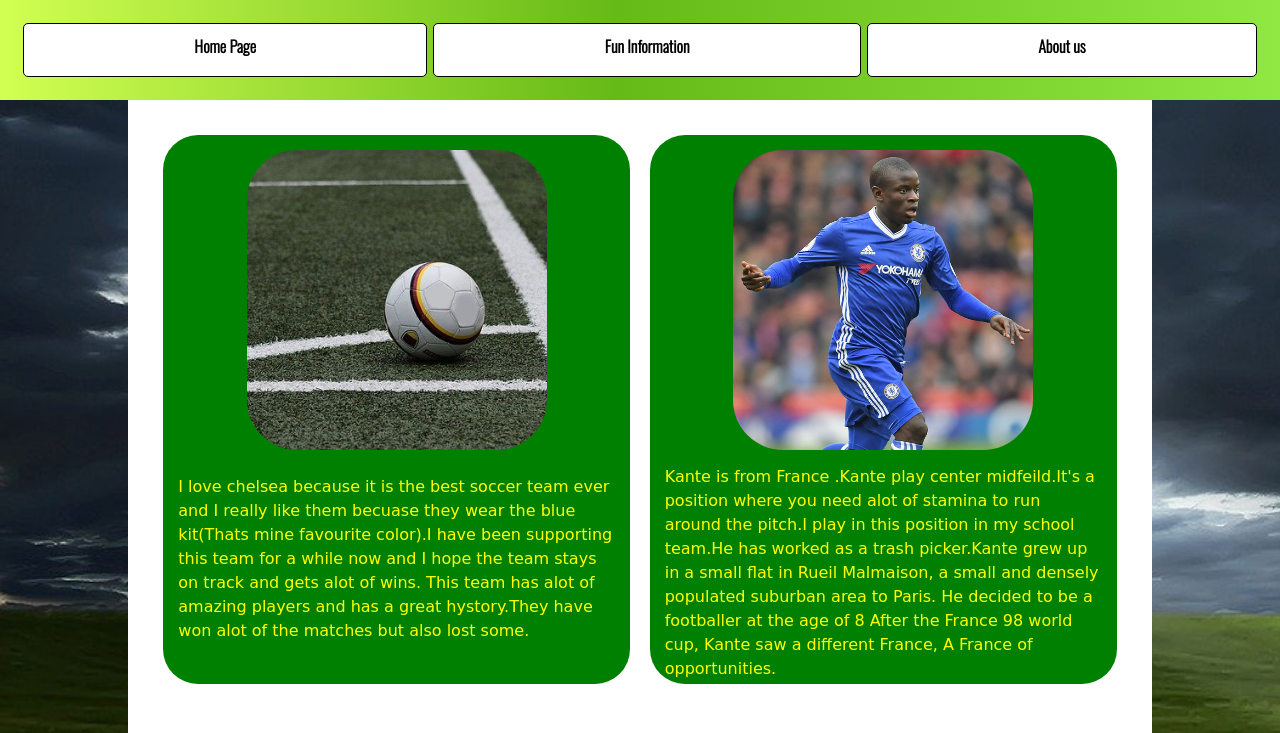
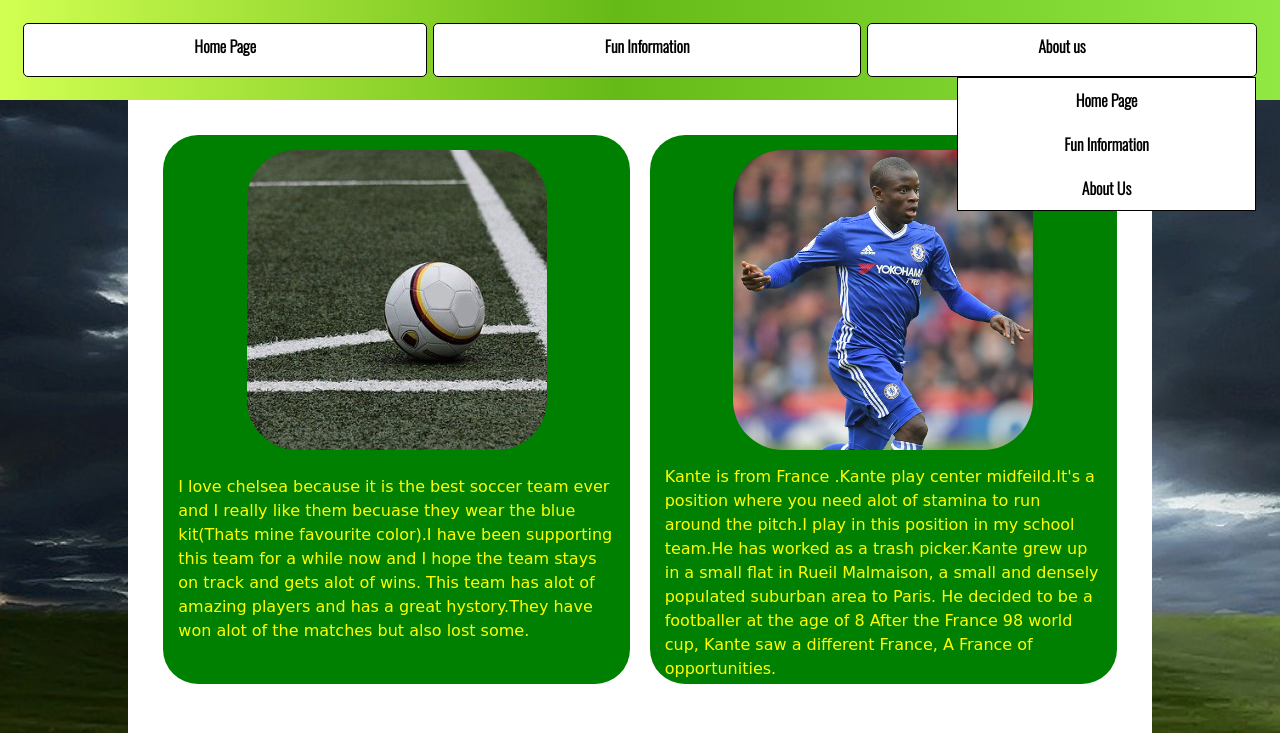
Before and after one commit to KevinGutej/FootballWebsite, a plain HTML site: page index.html in a window 1280 px wide. Shown: the top 733 px of the page. Drawn offline with nearby package versions, Linux system fonts and the light colour scheme; a web font is replaced by a local one.

Commit message:
Commit 12

```diff
--- a/index.html
+++ b/index.html
@@ -14,10 +14,21 @@
 <body>
     <header class="header">
         <nav>
-            <a href="Kante.html">Home Page</a>
-            <a href="Kante.html">Fun Information</a>
-            <a href="./About/aboutus.html">About us
+            <a class="menu-item" href="Kante.html">Home Page</a>
+            <a class="menu-item" href="Kante.html">Fun Information</a>
+            <a class="menu-item" href="./About/aboutus.html">About us
             </a>
+            <ul class="menu">
+                <li>
+                    <a href="https://www.underarmour.co.uk/en-gb/mens/sports/football/black/?cid=PS|UK|NB|bing|all|all|all|all|all|uk+dsa+men+women|all|1257841566457518&gclid=60d59e4e4af51d43f996c1a29ea9dc9b&gclsrc=3p.ds&msclkid=60d59e4e4af51d43f996c1a29ea9dc9b"target="_blank">Home Page</a>
+                </li>
+                <li>
+                    <a href="https://www.footballwebpages.co.uk/"target="_blank">Fun Information</a>
+                </li>
+                <li>
+                    <a href="./About/aboutus.html"target="_blank">About Us</a>
+                </li>
+            </ul>
         </nav>
     </header>
     <main class="main">
--- a/style/main.scss
+++ b/style/main.scss
@@ -48,9 +48,7 @@
         display: flex;
         flex-direction: row;
         height: 100%;
-        a {
-            color:black;
-            text-decoration: none;
+        a.menu-item {
             background-color: white;
             margin:3px;
             padding: 10px;
@@ -59,20 +57,49 @@
             text-align: center;
             border-radius: 5px;
             border:1px solid black;
-            font-weight: 600;
-            font-family: 'Oswald', sans-serif;
             }
-    :first-of-type{
-            background-color: white;
-
+          }
+a.menu-item:hover {
+  background-color:yellow;
+  color:black;
+  transition:3s;
 }
-a:hover {
-background-color:yellow;
-color:black;
-transition:3s;
+a {
+  font-family: 'Oswald', sans-serif;
+  text-decoration: none;
+  color:black;
+  font-weight: 600;
+}
+      ul.menu {
+        list-style: none;
+        background-color: white;
+        position: absolute;
+        right: 24px;
+        top: 77px;
+        z-index: 1;
+        border:1px solid black;
+        li {
+          width: 297px;
+          padding: 10px;
+          text-align: center;
+          transition: 3s;
+          a {
+            border: 0;
+            border-radius: 0;
+            display: block;
+            width: 100%;
+          }
+        }
+        li:hover {
+          background-color: yellow;
+          transition: 3s;
+        }
       }
     }
-  }
+
+
+
+
 
 
 p {
```
Also changed, not shown: style/main.css, 1 other file.
